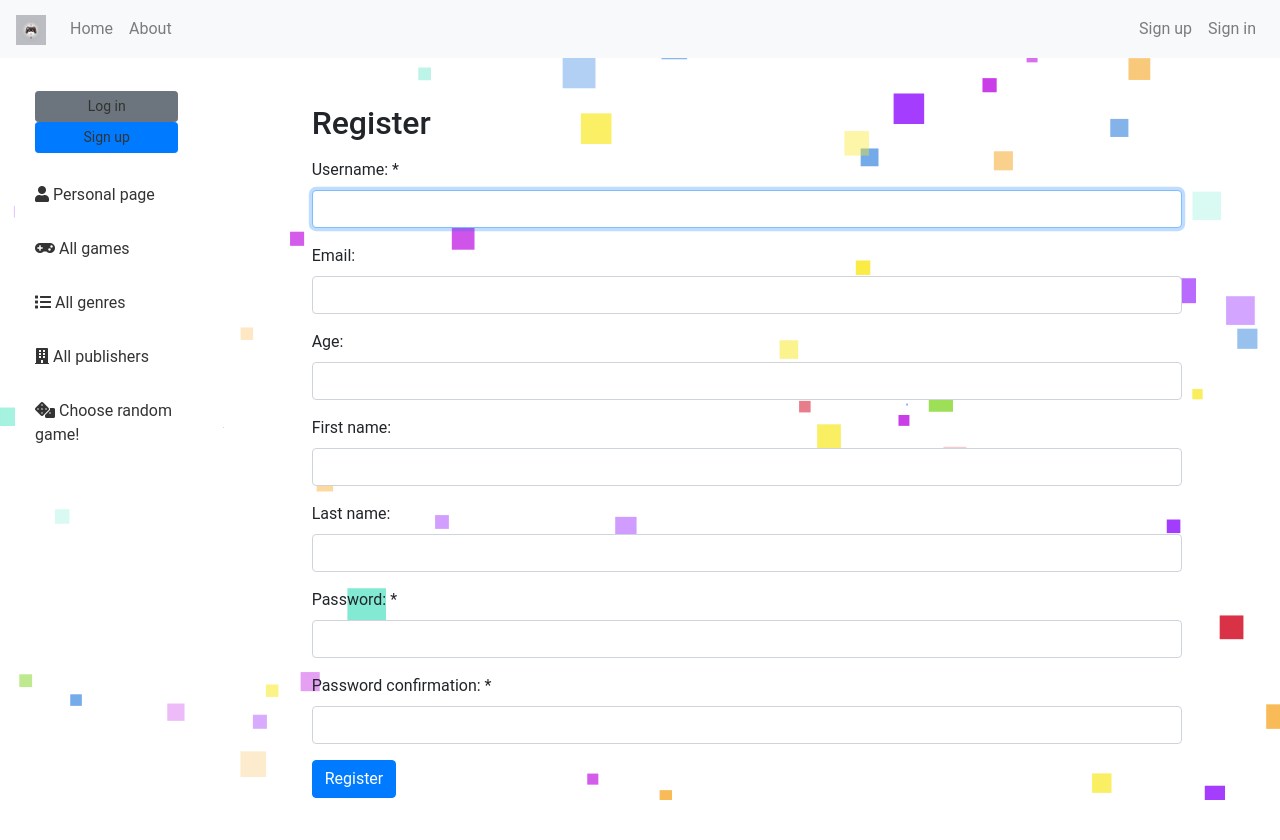
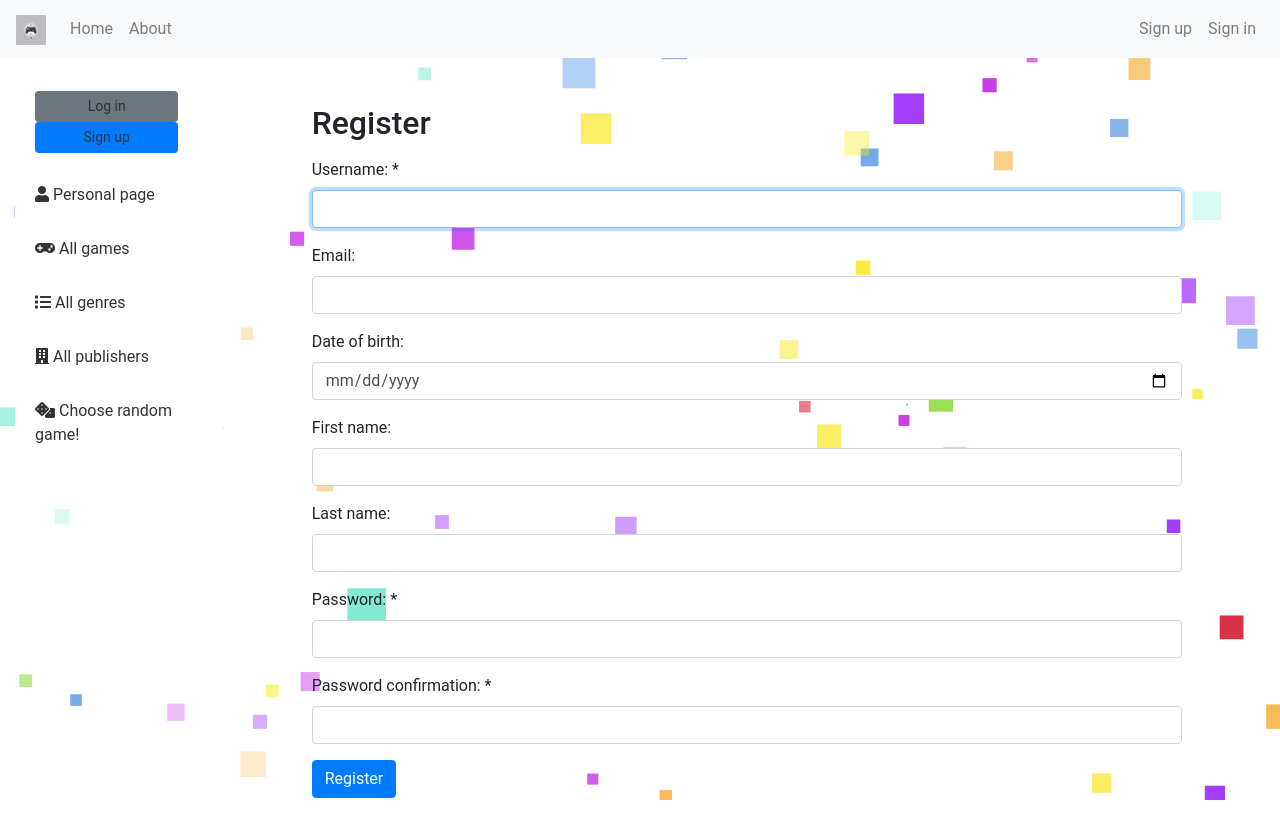
Before and after one commit to BornToLivee/game-hub, a Django app: page /register/ in a window 1280 px wide. Shown: the top 840 px of the page. Run offline with Django 5.2, Linux system fonts and the light colour scheme; parts of the project's set-up code (start-up, migrations or seed data) failed here and were passed over; some libraries are stand-ins or nearby versions.

Commit message:
refactor age field for user to date_of_birth field and add age property attribute for dynamically changing age

```diff
--- a/game/forms.py
+++ b/game/forms.py
@@ -1,5 +1,7 @@
 from django import forms
 from django.contrib.auth.forms import UserCreationForm
+from django.forms import DateInput
+
 from .models import Player, Game, Platform
 from .models import Rating
 
@@ -35,16 +37,16 @@ class GameSearchForm(forms.Form):
 
 class PlayerRegistrationForm(UserCreationForm):
     email = forms.EmailField(required=False)
-    age = forms.IntegerField(required=False)
+    date_of_birth = forms.DateField(widget=DateInput(attrs={'type': 'date'}), required=False)
     first_name = forms.CharField(required=False)
     last_name = forms.CharField(required=False)
 
     class Meta:
         model = Player
-        fields = ["username", "email", "age", "first_name", "last_name", "password1", "password2",]
+        fields = ["username", "email", "date_of_birth", "first_name", "last_name", "password1", "password2",]
 
 
 class PlayerUpdateForm(forms.ModelForm):
     class Meta:
         model = Player
-        fields = ['first_name', 'last_name', 'age']
+        fields = ['first_name', 'last_name', 'date_of_birth']
--- a/templates/game/player_update.html
+++ b/templates/game/player_update.html
@@ -15,8 +15,8 @@
             <input type="text" class="form-control" id="last_name" name="last_name" value="{{ user.last_name|default:"" }}">
         </div>
         <div class="mb-3">
-            <label for="age" class="form-label">Age</label>
-            <input type="number" class="form-control" id="age" name="age" value="{{ user.age|default:"" }}">
+            <label for="age" class="form-label">Date of birth</label>
+            <input type="date" class="form-control" id="date_of_birth" name="date_of_birth" value="{{ user.date_of_birth|default:"" }}">
         </div>
         <button type="submit" class="btn btn-primary">Update</button>
     </form>
--- a/templates/registration/register.html
+++ b/templates/registration/register.html
@@ -22,10 +22,14 @@
         </div>
       </div>
       <div class="form-group">
-        {{ form.age.label_tag }}
-        {{ form.age|add_class:"form-control" }}
+        {{ form.date_of_birth.label_tag }}
+        {{ form.date_of_birth|add_class:"form-control" }}
         <div class="invalid-feedback">
-          Please provide your age.
+          {% if form.date_of_birth.errors %}
+            {{ form.date_of_birth.errors|first }}
+          {% else %}
+            Please provide your date of birth.
+          {% endif %}
         </div>
       </div>
       <div class="form-group">
```
